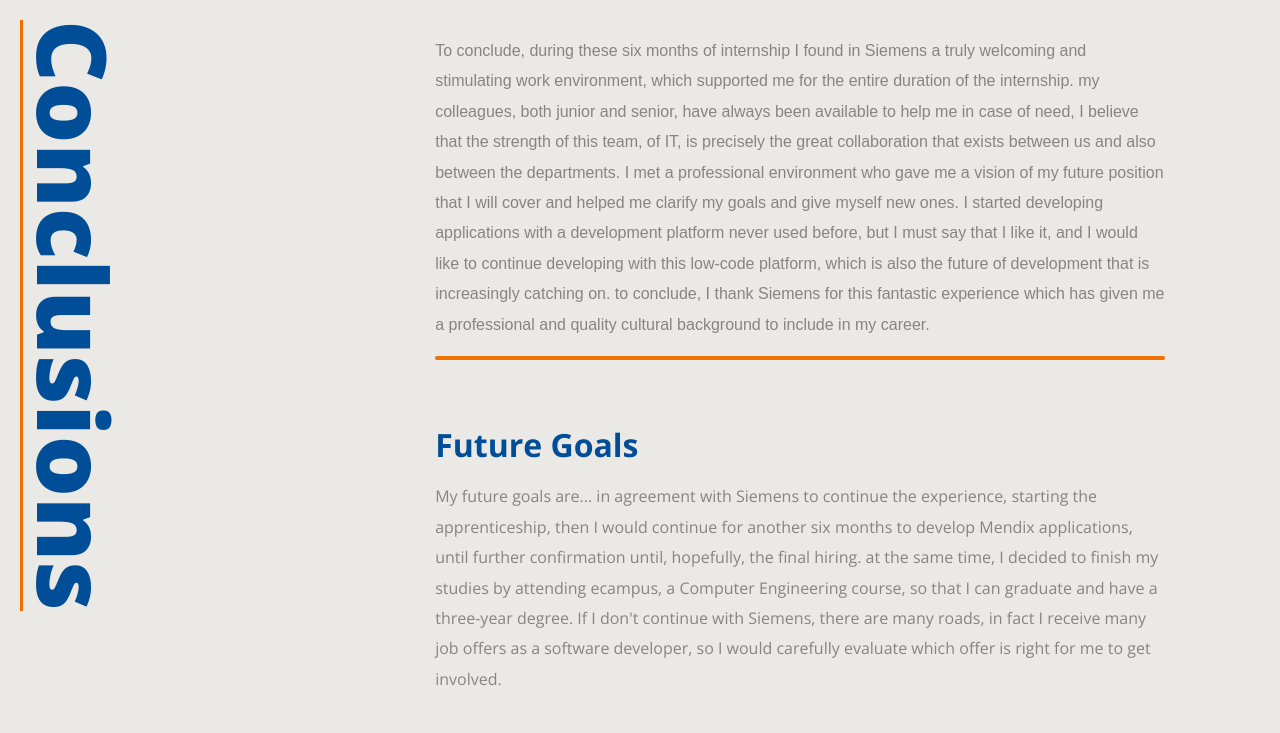
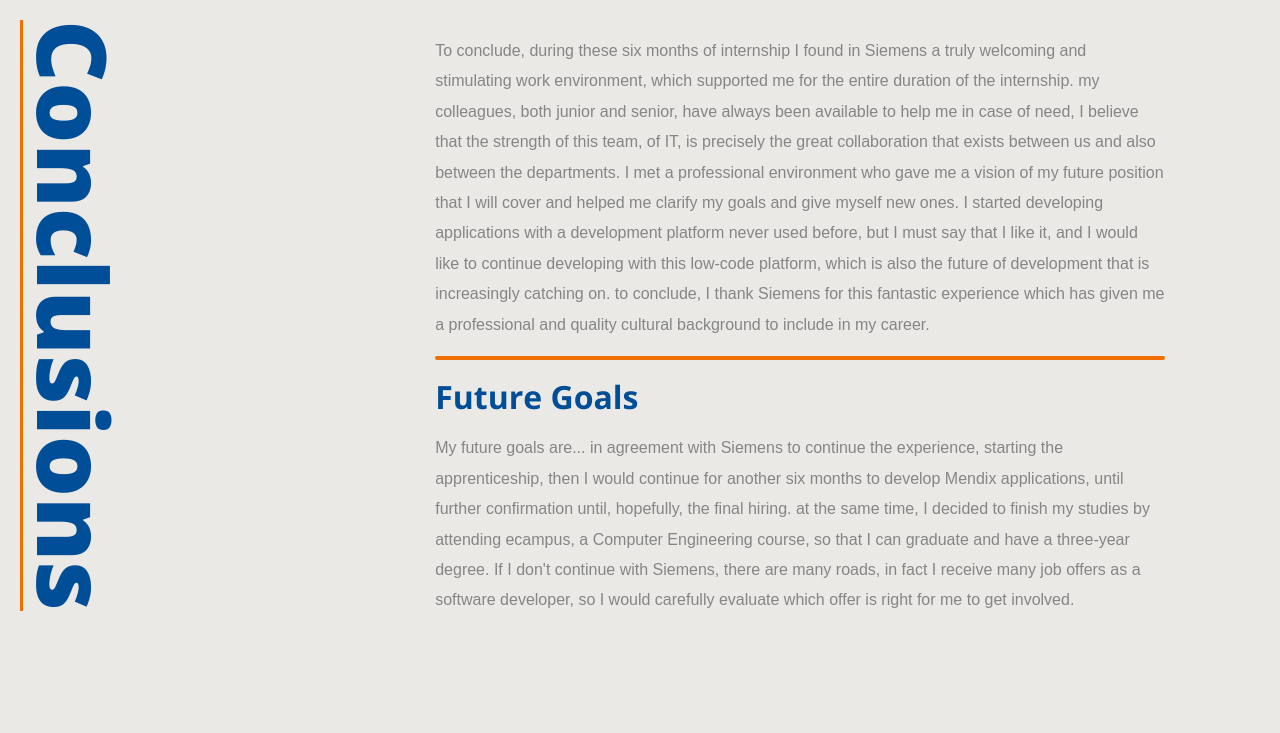
Before and after one commit to HTX14/ThesisByHicham, a plain HTML site: page Conclusions/index.html in a window 1280 px wide. Drawn offline with nearby package versions, Linux system fonts and the light colour scheme; a web font is replaced by a local one.

Commit message:
Update index.html

```diff
--- a/Conclusions/index.html
+++ b/Conclusions/index.html
@@ -22,17 +22,12 @@
       I met a professional environment who gave me a vision of my future position that I will cover and helped me clarify my goals and give myself new ones.
       I started developing applications with a development platform never used before, but I must say that I like it, and I would like to continue developing with this low-code platform, which is also the future of development that is increasingly catching on.
       to conclude, I thank Siemens for this fantastic experience which has given me a professional and quality cultural background to include in my career.</p>
-   <hr>
+   <hr>   <h1 class="sub_title">Future Goals</h1>
+   <p> My future goals are... in agreement with Siemens to continue the experience, starting the apprenticeship, then I would continue for another six months to develop Mendix applications, until further confirmation until, hopefully, the final hiring.
+      at the same time, I decided to finish my studies by attending ecampus, a Computer Engineering course, so that I can graduate and have a three-year degree.
+      If I don't continue with Siemens, there are many roads, in fact I receive many job offers as a software developer, so I would carefully evaluate which offer is right for me to get involved.</p>
   </div>
 
-
-  <div id="fluid">
-
-    <p>    <h1 class="sub_title">Future Goals</h1> My future goals are... in agreement with Siemens to continue the experience, starting the apprenticeship, then I would continue for another six months to develop Mendix applications, until further confirmation until, hopefully, the final hiring.
-      at the same time, I decided to finish my studies by attending ecampus, a Computer Engineering course, so that I can graduate and have a three-year degree.
-      If I don't continue with Siemens, there are many roads, in fact I receive many job offers as a software developer, so I would carefully evaluate which offer is right for me to get involved.</p>
-
-  </div>
 
 
   <script src='https://cdnjs.cloudflare.com/ajax/libs/jquery/3.1.0/jquery.min.js'></script>
```
